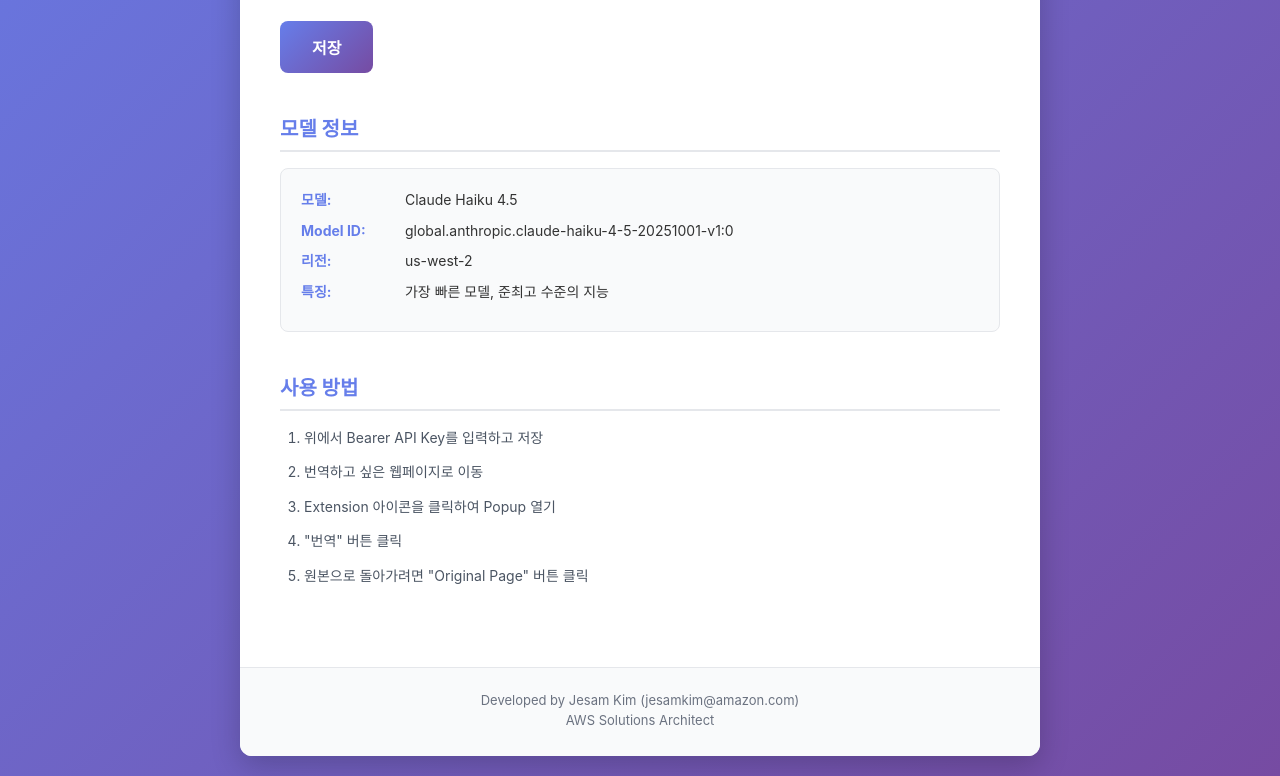
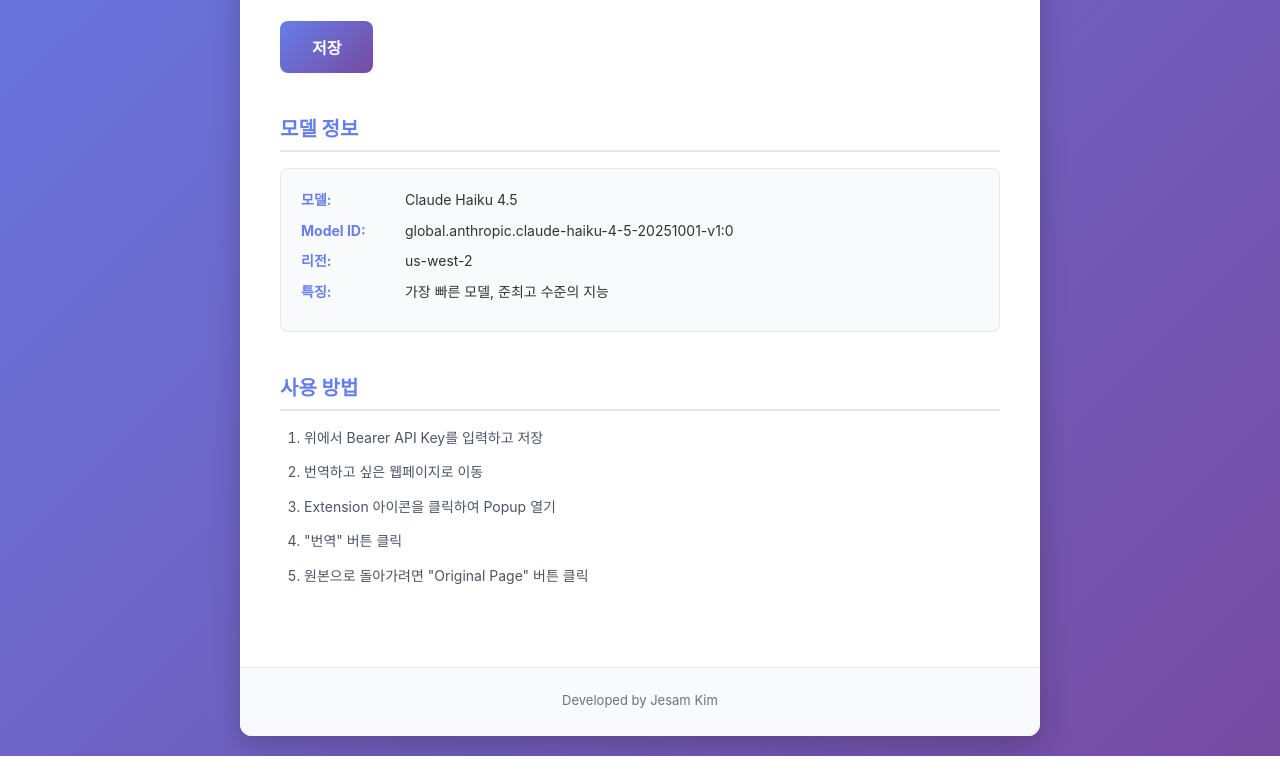
Before and after one commit to jesamkim/chrome-trans, a browser extension: page src/options/options.html in a window 1280 px wide. Shown: the part 478-1254 px from the top of the page. Drawn offline with Linux system fonts and the light colour scheme.

Commit message:
Simplify developer info in settings page
- Remove email address from footer
- Remove job title line
- Keep only 'Developed by Jesam Kim'

```diff
--- a/src/options/options.html
+++ b/src/options/options.html
@@ -74,8 +74,7 @@
     </main>
 
     <footer>
-      <p>Developed by Jesam Kim (jesamkim@amazon.com)</p>
-      <p>AWS Solutions Architect</p>
+      <p>Developed by Jesam Kim</p>
     </footer>
   </div>
 
```
